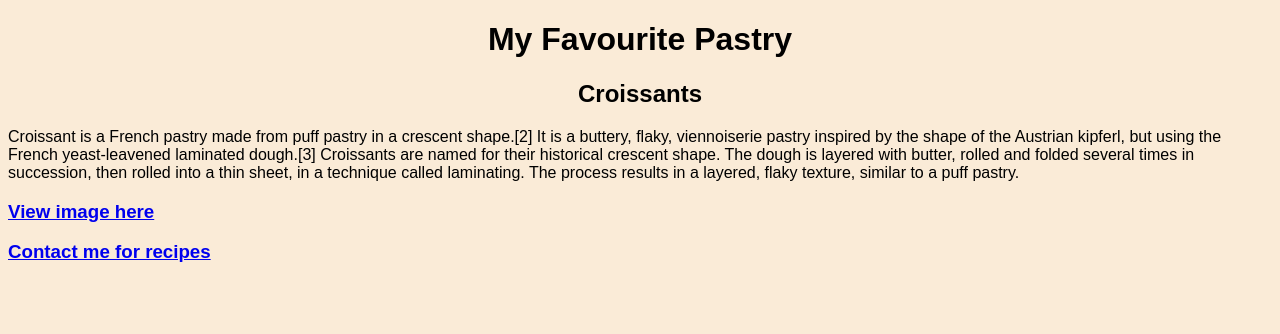
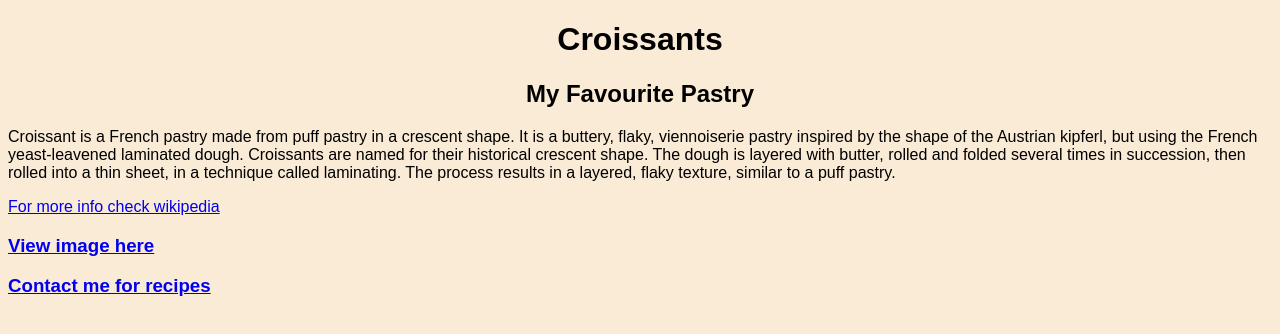
Before and after one commit to Jojo-star7/croissant, a plain HTML site: page index.html in a window 1280 px wide. Drawn offline with Linux system fonts and the light colour scheme.

Commit message:
updated html

```diff
--- a/index.html
+++ b/index.html
@@ -2,22 +2,31 @@
 <html lang="en">
   <head>
     <meta charset="UTF-8" />
-    <meta name="viewport" content="width=device-width, initial-scale=1.0" />
+    <meta
+      name="Croissant"
+      content="A look into one of the most delicious pastry in the world, the croissant"
+    />
     <link rel="stylesheet" href="/css/style.css" />
-    <title>Homepage</title>
+    <title>
+      Croissant my favourite pastry and one of the most delicious there is in
+      the world
+    </title>
   </head>
   <body>
-    <h1>My Favourite Pastry</h1>
-    <h2>Croissants</h2>
+    <h1>Croissants</h1>
+    <h2>My Favourite Pastry</h2>
     <p>
-      Croissant is a French pastry made from puff pastry in a crescent shape.[2]
-      It is a buttery, flaky, viennoiserie pastry inspired by the shape of the
-      Austrian kipferl, but using the French yeast-leavened laminated dough.[3]
+      Croissant is a French pastry made from puff pastry in a crescent shape. It
+      is a buttery, flaky, viennoiserie pastry inspired by the shape of the
+      Austrian kipferl, but using the French yeast-leavened laminated dough.
       Croissants are named for their historical crescent shape. The dough is
       layered with butter, rolled and folded several times in succession, then
       rolled into a thin sheet, in a technique called laminating. The process
       results in a layered, flaky texture, similar to a puff pastry.
     </p>
+    <a href="https://en.wikipedia.org/wiki/Croissant"
+      >For more info check wikipedia</a
+    >
     <h3><a href="/photo.html">View image here</a></h3>
     <h3>
       <a href="/contact.html">Contact me for recipes </a>
```
Also changed, not shown: contact.html (+1 -3 lines), photo.html (+2 -2 lines).
